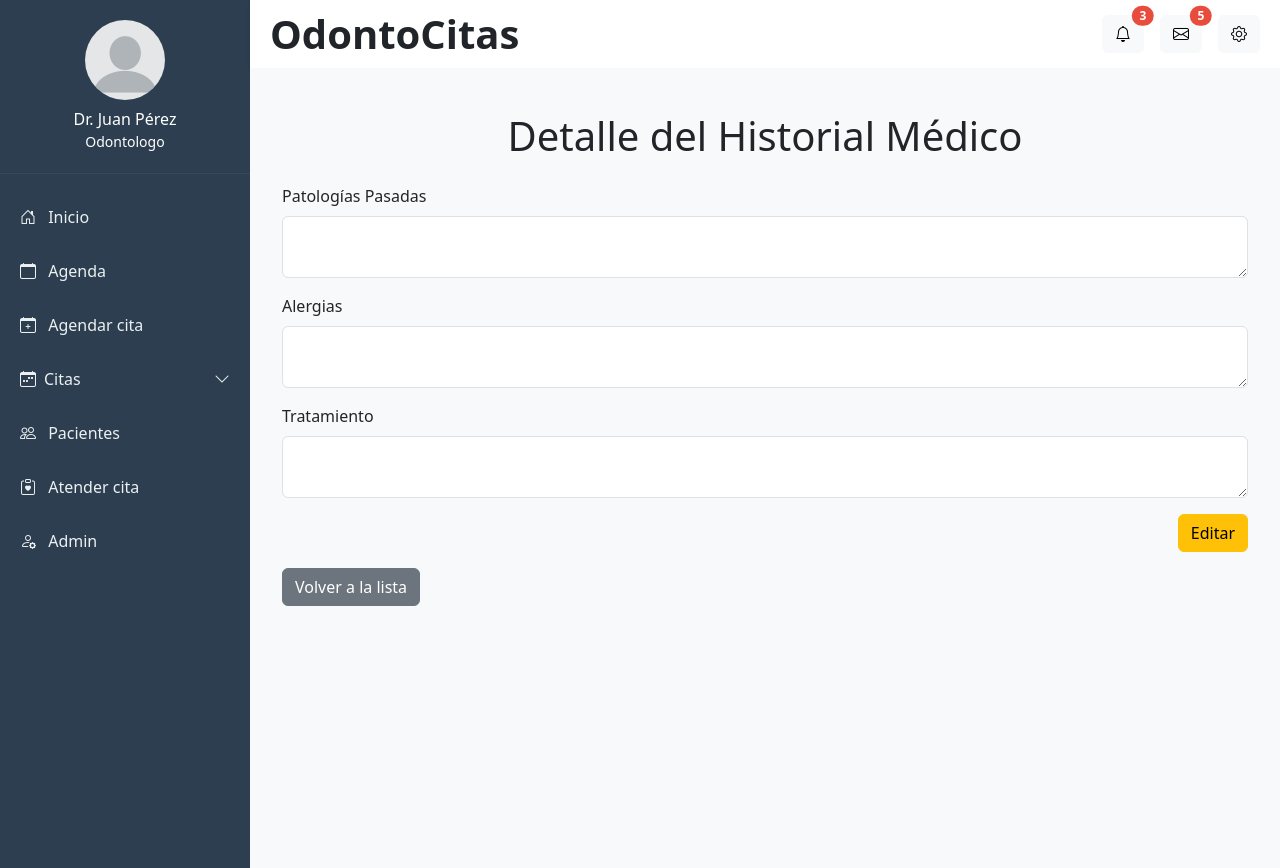
After one commit to vinirmn007/Gestion_Odonto, a Flask app: page /historial/1 in a window 1280 px wide. The commit adds this page. Run offline with Flask 3, Linux system fonts and the light colour scheme; data that the repository does not hold is empty.

Commit message:
historial crudd

```diff
--- a/main.py
+++ b/main.py
@@ -4,14 +4,17 @@ from config import app
 #Rutas de controladores
 from controller.users_con import user_controller
 from controller.roles_con import roles_controller
+from controller.historialMedico_con import  historialMedico_controller
 
 #Rutas de vistas
 from views.users_view import user_view
+from views.HistorialMedico_view import historialMedico_view
 
 app.register_blueprint(user_controller)
 app.register_blueprint(roles_controller)
+app.register_blueprint(historialMedico_controller)
 app.register_blueprint(user_view)
-
+app.register_blueprint(historialMedico_view)
 if __name__ == '__main__':
     app.secret_key = 'key-gestion-ondontonenas'
     app.config['SESSION_TYPE'] = 'filesystem'
--- /dev/null
+++ b/templates/parts/historial/detail_historial.html
@@ -0,0 +1,42 @@
+{% extends "base.html" %}
+{% block title %}Información de Paciente{% endblock %}
+
+{% block content %}
+    <div class="container py-4">
+        <h1 class="mb-4 text-center">Detalle del Historial Médico</h1>
+
+        <form action="/historial/update" method="post">
+            <input type="hidden" name="codigo_historial" value="{{ historial.codigo_historial }}">
+
+            <div class="mb-3">
+                <label class="form-label">Patologías Pasadas</label>
+                <textarea class="form-control" name="patologias_pasadas" readonly>{{ historial.patologias_pasadas }}</textarea>
+            </div>
+
+            <div class="mb-3">
+                <label class="form-label">Alergias</label>
+                <textarea class="form-control" name="alergias" readonly>{{ historial.alergias }}</textarea>
+            </div>
+
+            <div class="mb-3">
+                <label class="form-label">Tratamiento</label>
+                <textarea class="form-control" name="tratamiento" readonly>{{ historial.tratamiento }}</textarea>
+            </div>
+
+            <div class="text-end">
+                <button type="button" class="btn btn-warning" id="editButton" onclick="enableEditMode()">Editar</button>
+                <button type="submit" class="btn btn-success d-none" id="saveButton">Guardar</button>
+            </div>
+        </form>
+
+        <a href="/historial/all" class="btn btn-secondary mt-3">Volver a la lista</a>
+    </div>
+
+    <script>
+        function enableEditMode() {
+            document.querySelectorAll("textarea").forEach(el => el.removeAttribute("readonly"));
+            document.getElementById("saveButton").classList.remove("d-none");
+            document.getElementById("editButton").classList.add("d-none");
+        }
+    </script>
+{% endblock %}
--- /dev/null
+++ b/views/HistorialMedico_view.py
@@ -0,0 +1,73 @@
+from flask import Blueprint, json, render_template, request, redirect, flash, session
+import requests
+
+# Vista para Historial Médico
+historialMedico_view = Blueprint('historialMedico_view', __name__)
+
+@historialMedico_view.route('/historial/all')
+def get_historiales():
+    r = requests.get('http://localhost:5000/bd/historial/all')
+    data = r.json().get('data')
+    if r.status_code == 200:
+        return render_template('/parts/historial/list_historial.html', historiales=data)
+    else:
+        flash('Error al obtener los historiales médicos: ' + str(data), 'error')
+        return redirect(request.referrer)
+
+@historialMedico_view.route('/historial/<int:codigo_historial>')
+def get_historial(codigo_historial):
+    r = requests.get(f'http://localhost:5000/bd/historial/{codigo_historial}')
+    data = r.json().get('data')
+    if r.status_code == 200:
+        return render_template('/parts/historial/detail_historial.html', historial=data)
+    else:
+        flash('Error al obtener el historial médico: ' + str(data), 'error')
+        return redirect(request.referrer)
+
+@historialMedico_view.route('/historial/save', methods=['POST'])
+def save_historial():
+    headers = {'Content-Type': 'application/json'}
+    data_form = {
+        'patologias_pasadas': request.form['patologias_pasadas'],
+        'alergias': request.form['alergias'],
+        'tratamiento': request.form['tratamiento']
+    }
+    r = requests.post('http://localhost:5000/bd/historial/save', data=json.dumps(data_form), headers=headers)
+    data = r.json().get('data')
+    if r.status_code == 200:
+        flash('Historial médico registrado correctamente', 'success')
+        return redirect('/historial/all')
+    else:
+        flash('Error al registrar el historial médico: ' + str(data), 'error')
+        return redirect(request.referrer)
+
+@historialMedico_view.route('/historial/update', methods=['POST'])
+def update_historial():
+    headers = {'Content-Type': 'application/json'}
+    data_form = {
+
+        'codigo_historial': request.form['codigo_historial'],
+        'patologias_pasadas': request.form['patologias_pasadas'],
+        'alergias': request.form['alergias'],
+        'tratamiento': request.form['tratamiento']
+    }
+    r = requests.put('http://localhost:5000/bd/historial/update', data=json.dumps(data_form), headers=headers)
+    data = r.json().get('data')
+    if r.status_code == 200:
+        flash('Historial médico actualizado correctamente', 'success')
+        return redirect('/historial/all')
+    else:
+        flash('Error al actualizar el historial médico: ' + str(data), 'error')
+        return redirect(request.referrer)
+
+@historialMedico_view.route('/historial/delete', methods=['POST'])
+def delete_historial():
+    codigo_historial = request.form['codigo_historial']
+    r = requests.delete('http://localhost:5000/bd/historial/delete', data=json.dumps({'codigo_historial': codigo_historial}), headers={'Content-Type': 'application/json'})
+    data = r.json().get('data')
+    if r.status_code == 200:
+        flash('Historial médico eliminado correctamente', 'success')
+        return redirect('/historial/all')
+    else:
+        flash('Error al eliminar el historial médico: ' + str(data), 'error')
+        return redirect(request.referrer)
```
Also changed, not shown: controller/historialMedico_con.py (added, +72 -0 lines), templates/parts/historial/list_historial.html (added, +44 -0 lines), templates/parts/users/detail_person.html (+7 -9 lines).
